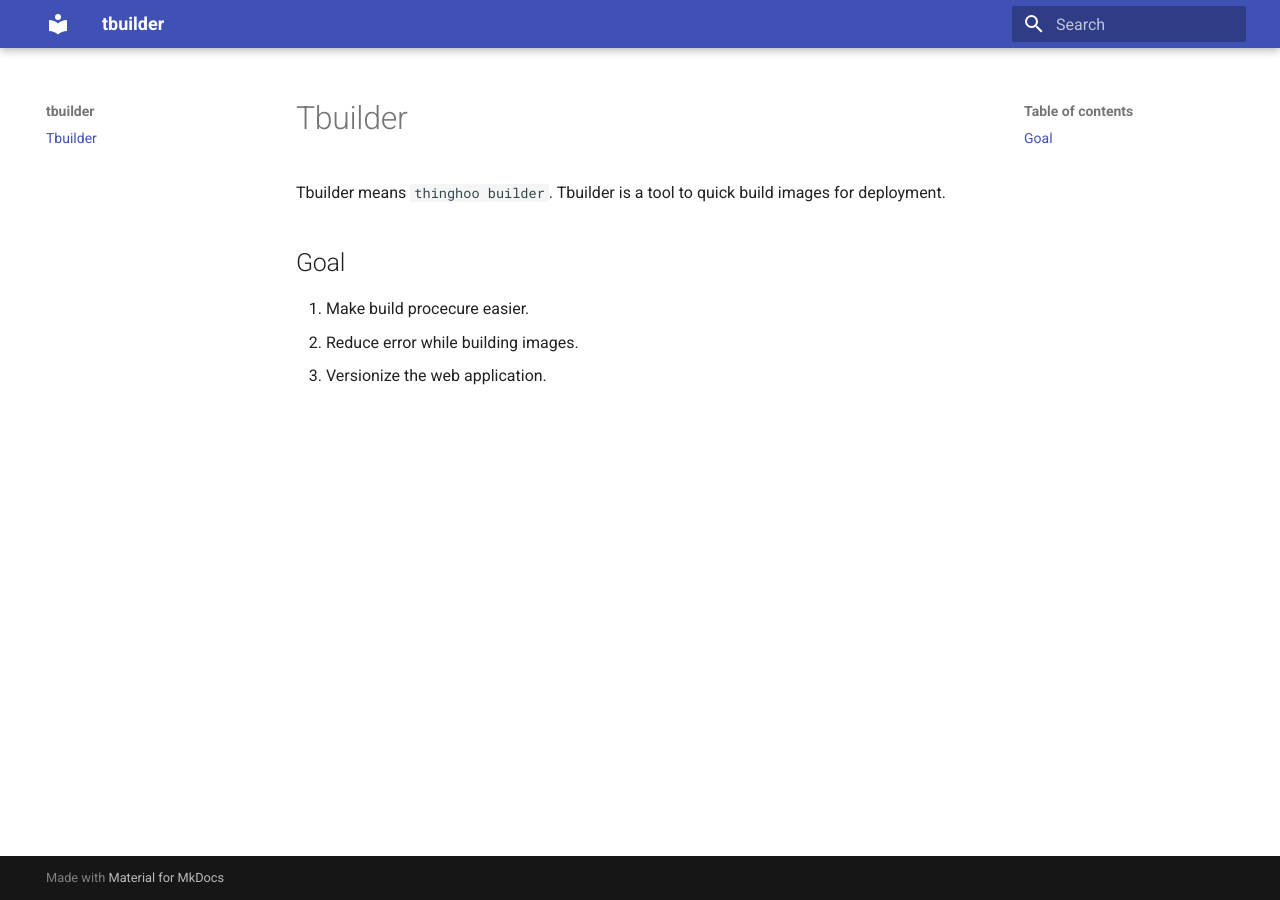
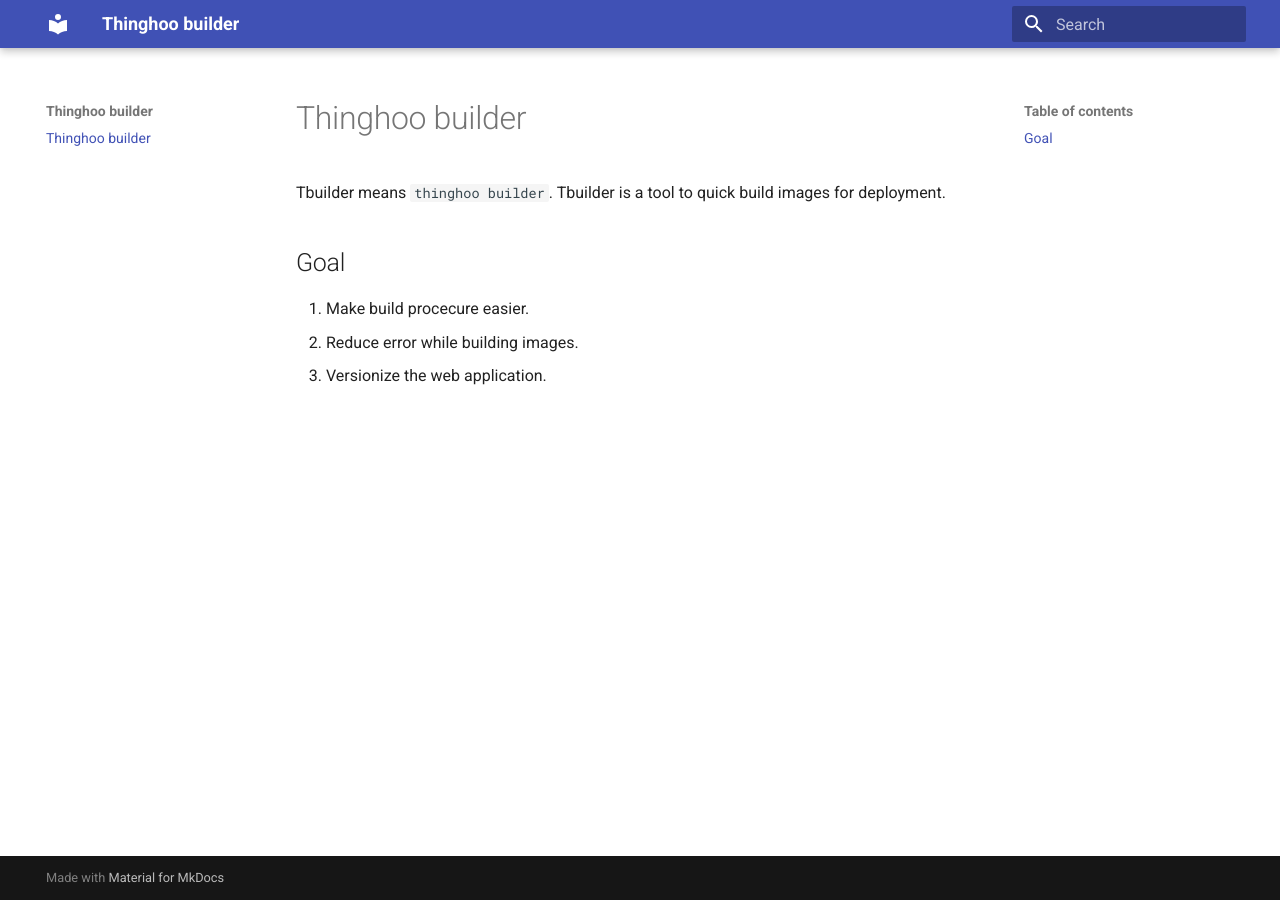
Before and after one commit to thinghoo-cn/tbuilder, an MkDocs documentation site: the page built from docs/index.md, in a window 1280 px wide. Built offline with MkDocs 1.6.1 and Material for MkDocs 9.7.7, drawn with Linux system fonts in a browser that asks for light colours.

Commit message:
docs: update title

```diff
--- a/docs/index.md
+++ b/docs/index.md
@@ -1,4 +1,4 @@
-# Tbuilder
+# Thinghoo builder
 
 Tbuilder means `thinghoo builder`.
 Tbuilder is a tool to quick build images for deployment.
--- a/mkdocs.yml
+++ b/mkdocs.yml
@@ -1,3 +1,3 @@
-site_name: tbuilder
+site_name: Thinghoo builder
 theme:
   name: material
```
